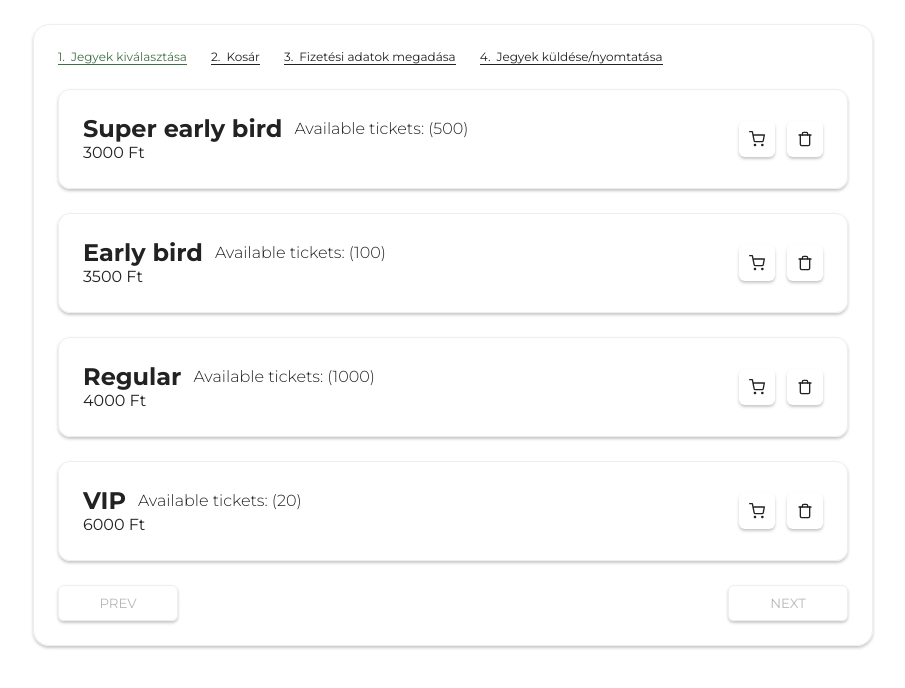
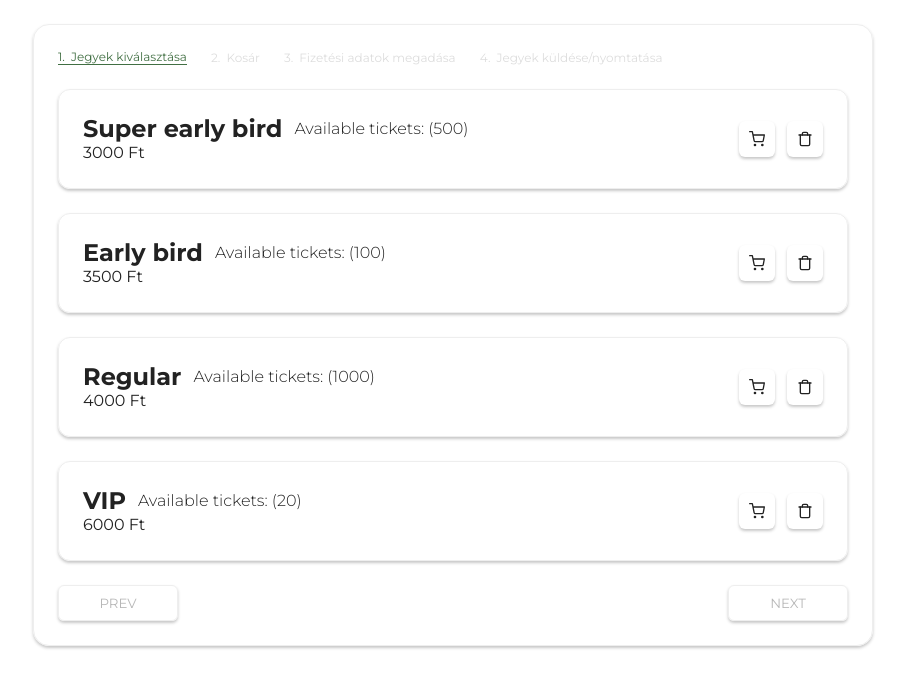
Before and after one commit to leventehegedus/a38_test_task, a React (Create React App) app in the folder a38-app/: page / in a window 1280 px wide. Shown: the top 688 px of the page, without its empty margins (187-1092 px from the left). Built offline with nearby package versions, Linux system fonts and the light colour scheme.

Commit message:
breadcrumb style fix

```diff
--- a/a38-app/src/components/Breadcrumb/Breadcrumb.scss
+++ b/a38-app/src/components/Breadcrumb/Breadcrumb.scss
@@ -11,7 +11,6 @@
     justify-content: flex-start;
     align-items: center;
     gap: 6px;
-    border-bottom: 1px solid $a38-black;
     font-size: $font-size-1;
     text-align: left;
 
@@ -19,5 +18,11 @@
       color: $a38-green;
       border-bottom: 1px solid $a38-green;
     }
+    &.passed {
+      color: $a38-light-grey;
+    }
+    &.not-yet-passed {
+      color: $a38-black;
+    }
   }
 }
--- a/a38-app/src/components/Breadcrumb/Breadcrumb.tsx
+++ b/a38-app/src/components/Breadcrumb/Breadcrumb.tsx
@@ -1,4 +1,3 @@
-import React, { useState } from 'react';
 import './Breadcrumb.scss';
 import { Step } from '../../types/types';
 
@@ -10,12 +9,24 @@ interface Props {
 const Breadcrumb: React.FC<Props> = props => {
   const { activeStep, steps } = props;
 
+  const getClassName = (activeStep: number, step: number):string => {
+    let returnString = 'step-container';
+    if(activeStep > step){
+      return returnString + ' not-yet-passed';
+    } else if (activeStep < step){
+      return returnString + ' passed';
+    } else if(activeStep === step){
+      return returnString + ' active';
+    }
+    return returnString;
+  }
+
   return (
     <div className="breadcrumb-container">
 
       {steps.map(step => {
         return (
-          <div key={step.id} className={activeStep === step.id ? 'step-container active' : 'step-container'}>
+          <div key={step.id} className={getClassName(activeStep, step.id)}>
             <div className="step-index">
               <span>{step.id}.</span>
             </div>
```
